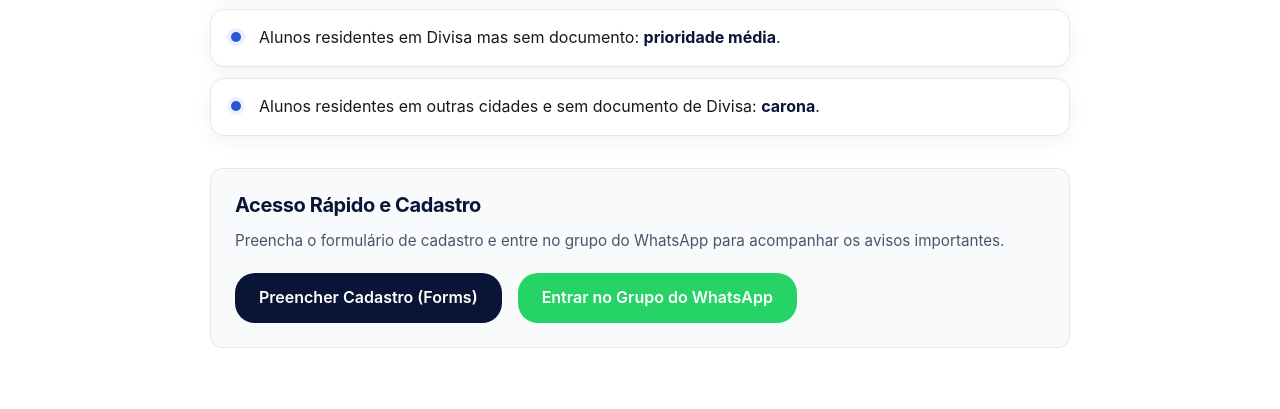
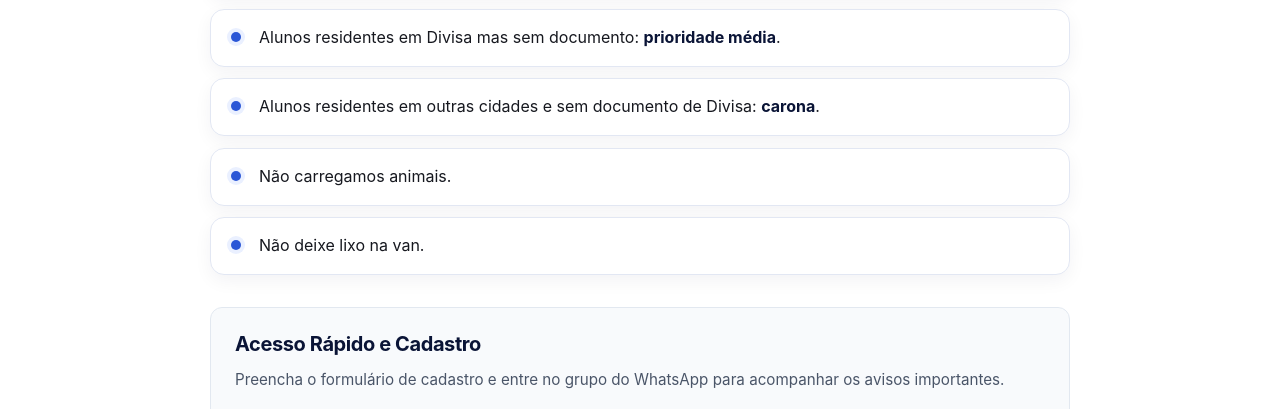
Before and after one commit to jpedro-io/Site---Universit-rios, a website: page public/regras.html in a window 1280 px wide. Shown: the part 1560-1969 px from the top of the page. Drawn offline with Linux system fonts and the light colour scheme.

Commit message:
Add rules for animals and litter in the van

```diff
--- a/public/regras.html
+++ b/public/regras.html
@@ -92,6 +92,9 @@
         <li class="revelar destaque">Alunos residentes e com documento de Divisa ou que possuem o documento em Divisa: <b>prioridade máxima</b>.</li>
         <li class="revelar">Alunos residentes em Divisa mas sem documento: <b>prioridade média</b>.</li>
         <li class="revelar">Alunos residentes em outras cidades e sem documento de Divisa: <b>carona</b>.</li>
+        <li class="revelar">Não carregamos animais.</li>
+        <li class="revelar">Não deixe lixo na van.</li>
+
       </ul>
       <!-- ============ FIM DA PARTE 6 ============ -->
 
```
